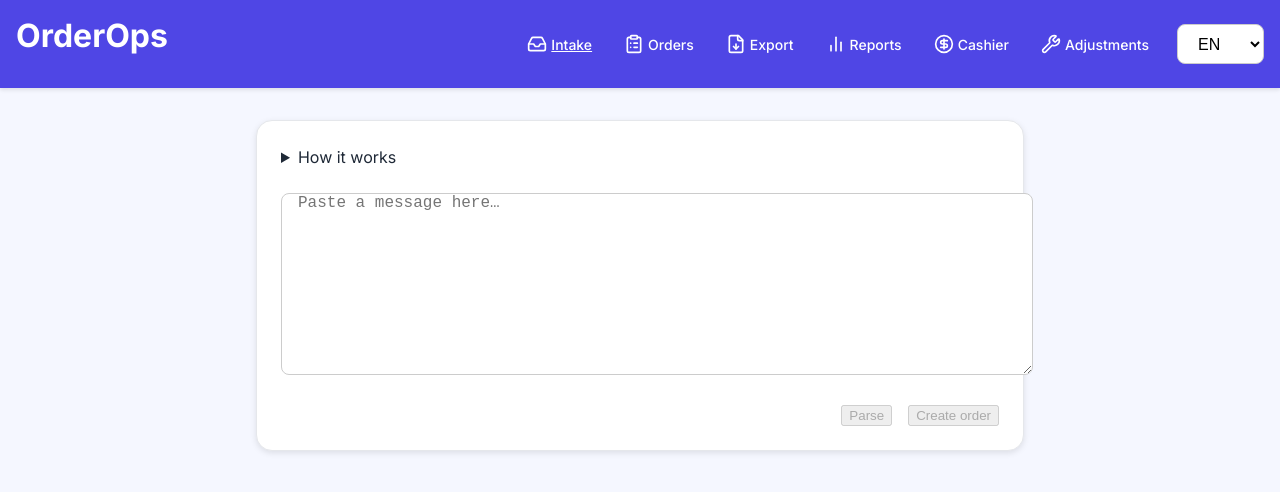
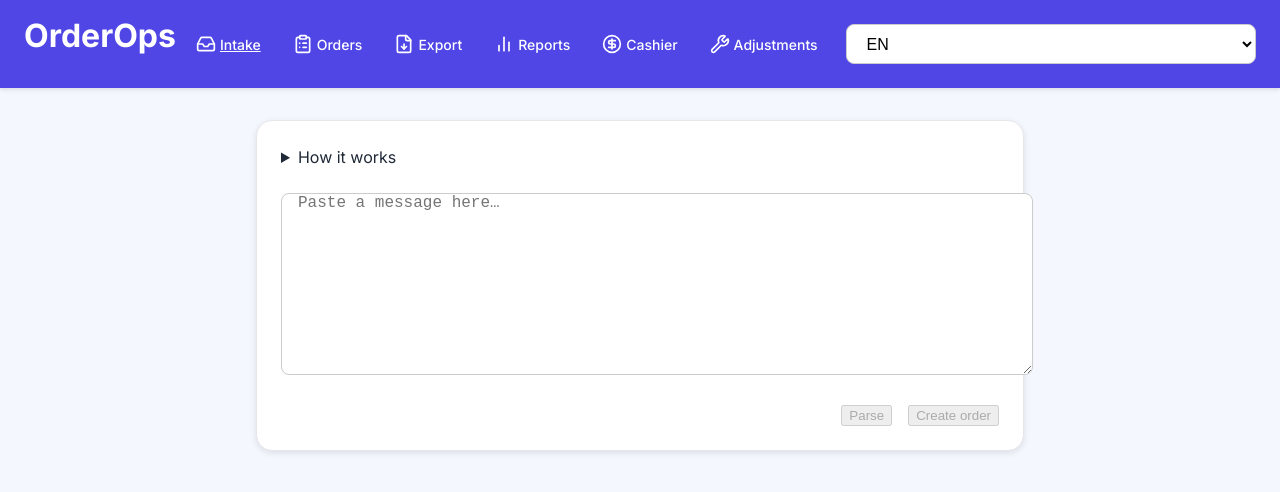
Before and after one commit to contactevin2u/orderops-fullstack, a Next.js app in the folder frontend/: page / in a window 1280 px wide. Shown: the top 492 px of the page. Built offline with nearby package versions, Linux system fonts and the light colour scheme; no server answers.

Commit message:
feat: improve desktop layout

```diff
--- a/frontend/components/Layout.tsx
+++ b/frontend/components/Layout.tsx
@@ -38,6 +38,7 @@ export default function Layout({ children }: { children: React.ReactNode }) {
   const router = useRouter();
   const [mobileOpen, setMobileOpen] = React.useState(false);
   const menuRef = React.useRef<HTMLElement>(null);
+  const headerRef = React.useRef<HTMLElement>(null);
   const { data: user, error: userErr } = useSWR('me', getMe, {
     shouldRetryOnError: false,
   });
@@ -65,6 +66,19 @@ export default function Layout({ children }: { children: React.ReactNode }) {
     }
   }, [mobileOpen]);
   React.useEffect(() => {
+    const el = headerRef.current;
+    if (!el) return;
+    const update = () =>
+      document.documentElement.style.setProperty(
+        '--app-header-h',
+        `${el.offsetHeight}px`
+      );
+    update();
+    const ro = new ResizeObserver(update);
+    ro.observe(el);
+    return () => ro.disconnect();
+  }, []);
+  React.useEffect(() => {
     function handleKey(e: KeyboardEvent) {
       if (!mobileOpen) return;
       if (e.key === 'Escape') setMobileOpen(false);
@@ -87,7 +101,7 @@ export default function Layout({ children }: { children: React.ReactNode }) {
   }, [mobileOpen]);
   return (
     <div className="layout">
-      <header className="header">
+      <header ref={headerRef} className="header">
         <div className="header-inner">
           <h1>OrderOps</h1>
           <button
--- a/frontend/components/admin/AdminNav.tsx
+++ b/frontend/components/admin/AdminNav.tsx
@@ -19,8 +19,8 @@ export default function AdminNav() {
         borderBottom: '1px solid #eee',
         background: '#fff',
         position: 'sticky',
-        top: 0,
-        zIndex: 10,
+        top: 'var(--app-header-h, 64px)',
+        zIndex: 900,
       }}
     >
       {items.map((item) => (
--- a/frontend/styles/globals.css
+++ b/frontend/styles/globals.css
@@ -9,7 +9,8 @@
   --radius-2: 8px;
   --radius-3: 12px;
   --radius-4: 16px;
-  --container-max: 1200px;
+  --app-header-h: 64px;
+  --container-max: 1440px;
   --max-w-screen-2xl: 1536px;
   --gutter-x-sm: 1rem;
   --gutter-x-md: 1.5rem;
@@ -53,13 +54,13 @@ h6 {
 }
 
 .header-inner {
-  max-width: 80rem;
+  max-width: var(--container-max);
   margin: 0 auto;
   display: flex;
   align-items: center;
   justify-content: space-between;
   gap: 16px;
-  padding: 12px 16px;
+  padding: var(--space-3) var(--space-6);
 }
 
 .nav {
@@ -280,6 +281,36 @@ h6 {
   overflow-y: auto;
 }
 
+@media (min-width: 1024px) {
+  .header-inner {
+    display: flex;
+    align-items: center;
+    flex-wrap: nowrap;
+    gap: 16px;
+    justify-content: flex-start;
+  }
+  .nav {
+    display: flex;
+    position: static;
+    width: auto;
+    padding: 0;
+    gap: 24px;
+    overflow-x: auto;
+    flex-wrap: nowrap;
+    margin-left: auto;
+    flex: 1;
+    min-width: 0;
+  }
+  .nav-toggle {
+    display: none;
+  }
+  .main > .container {
+    max-width: var(--container-max);
+    padding-left: var(--space-8);
+    padding-right: var(--space-8);
+  }
+}
+
 @media (max-width: 1024px) {
   .header-inner {
     flex-wrap: wrap;
```
